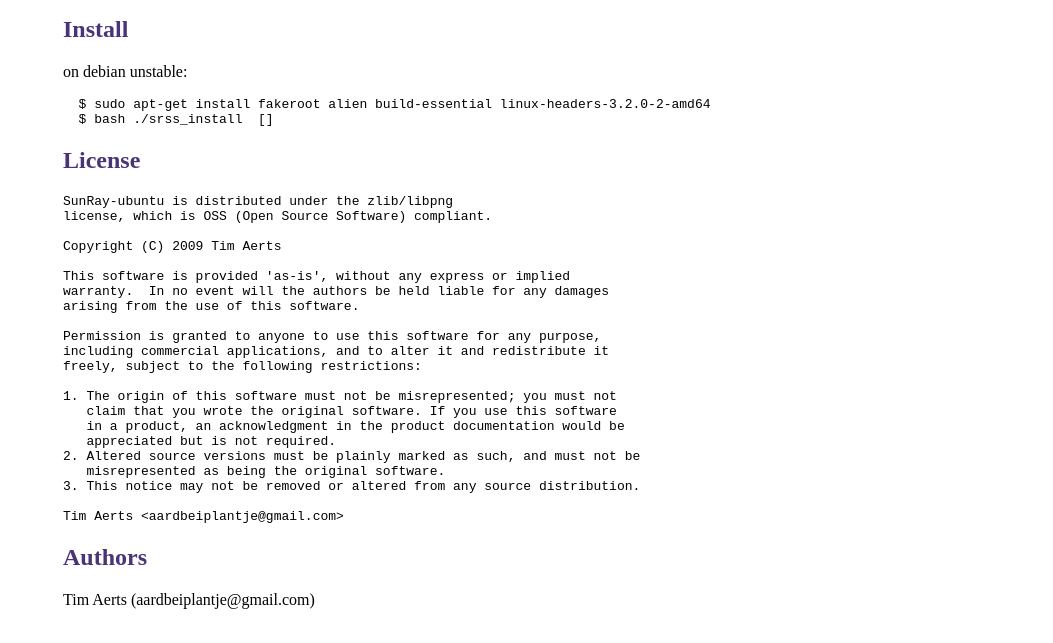
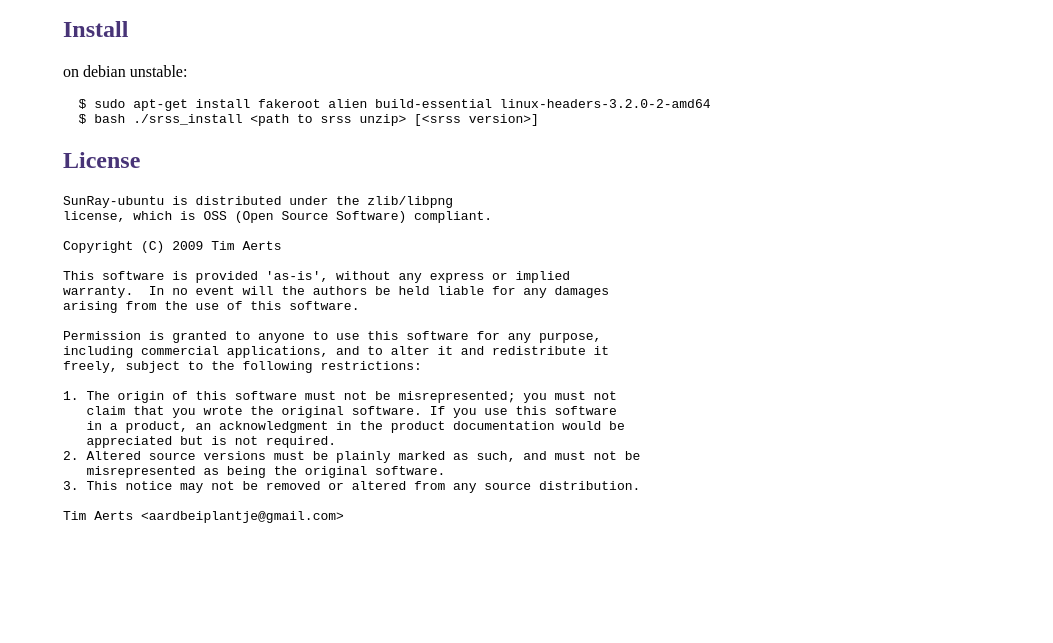
Before and after one commit to CowboyTim/sunray-ubuntu, a plain HTML site: page index.html in a window 1280 px wide. Shown: the part 353-996 px from the top of the page, without its empty margins (227-1280 px from the left). After the commit the page ends 890 px from the top, so only its background shows below. Drawn offline with Linux system fonts and the light colour scheme.

Commit message:
- index.html cleanup

```diff
--- a/index.html
+++ b/index.html
@@ -59,7 +59,7 @@
 <p>on debian unstable:
 <pre>
   $ sudo apt-get install fakeroot alien build-essential linux-headers-3.2.0-2-amd64
-  $ bash ./srss_install <path to srss unzip> [<srss version>]
+  $ bash ./srss_install &lt;path to srss unzip&gt; [&lt;srss version&gt;]
 </pre></p>
 <h2>License</h2>
 <pre>SunRay-ubuntu is distributed under the zlib/libpng
@@ -84,10 +84,6 @@
 3. This notice may not be removed or altered from any source distribution.
 
 Tim Aerts &lt;aardbeiplantje@gmail.com&gt;</pre>
-<h2>Authors</h2>
-<p>Tim Aerts (aardbeiplantje@gmail.com)
-<br/>
-<br/>      </p>
 
   </div>
 </body>
```
